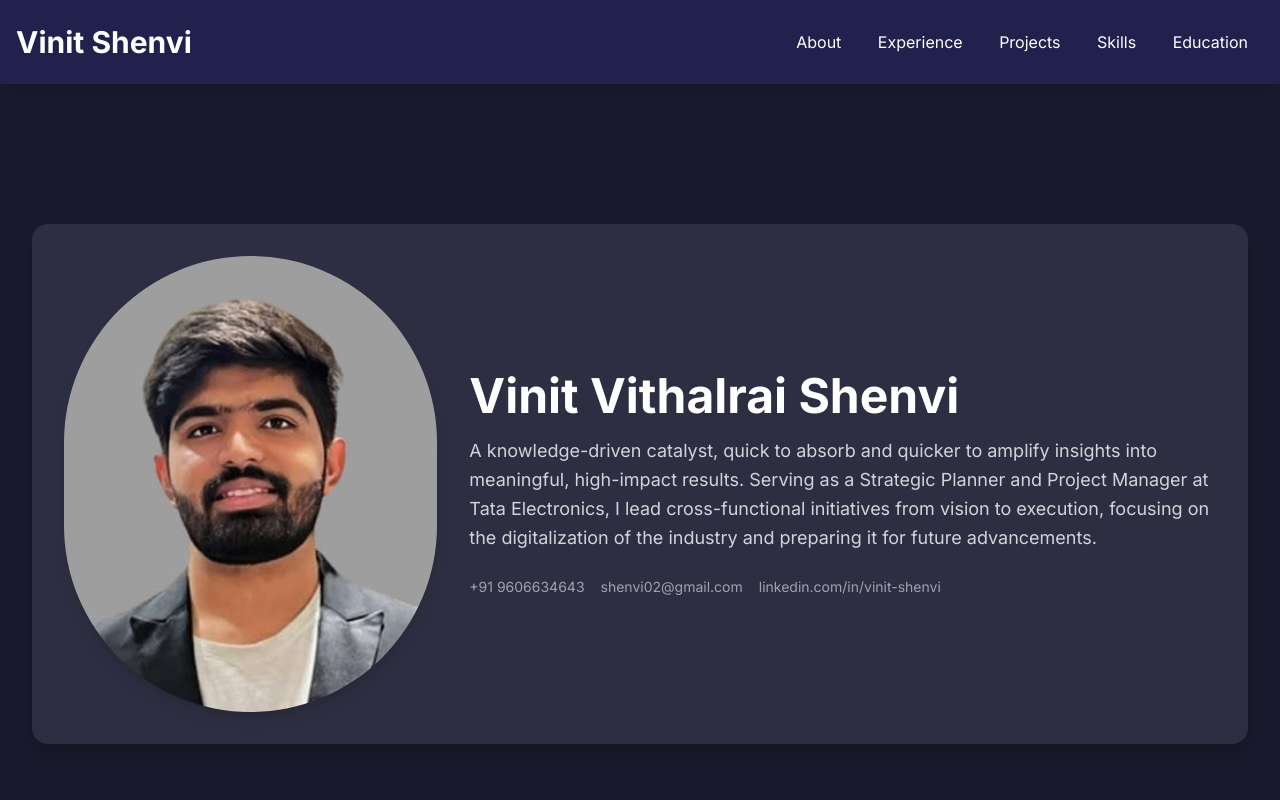
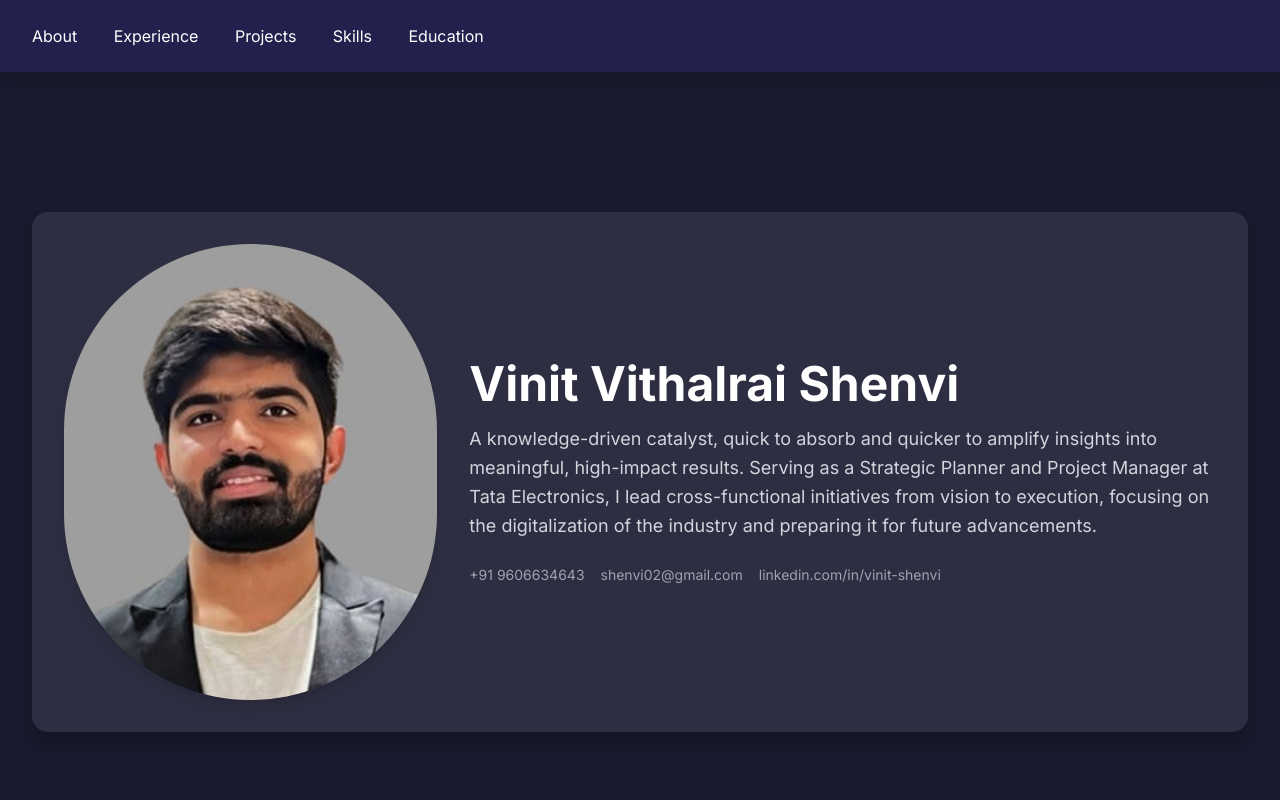
Before and after one commit to vinit-shenvi/My_Portfolio, a plain HTML site: page index.html in a window 1280 px wide. Shown: the top 800 px of the page. Drawn offline with nearby package versions, Linux system fonts and the light colour scheme.

Commit message:
Update index.html

```diff
--- a/index.html
+++ b/index.html
@@ -40,7 +40,6 @@
 
     <header class="bg-indigo-900 bg-opacity-40 shadow-lg py-6 sticky top-0 z-50">
         <div class="container mx-auto px-4 flex justify-between items-center">
-            <h1 class="text-3xl font-bold text-white">Vinit Shenvi</h1>
             <nav>
                 <a href="#about" class="text-white hover:text-cyan-400 mx-2 md:mx-4 transition duration-300">About</a>
                 <a href="#experience" class="text-white hover:text-cyan-400 mx-2 md:mx-4 transition duration-300">Experience</a>
```
